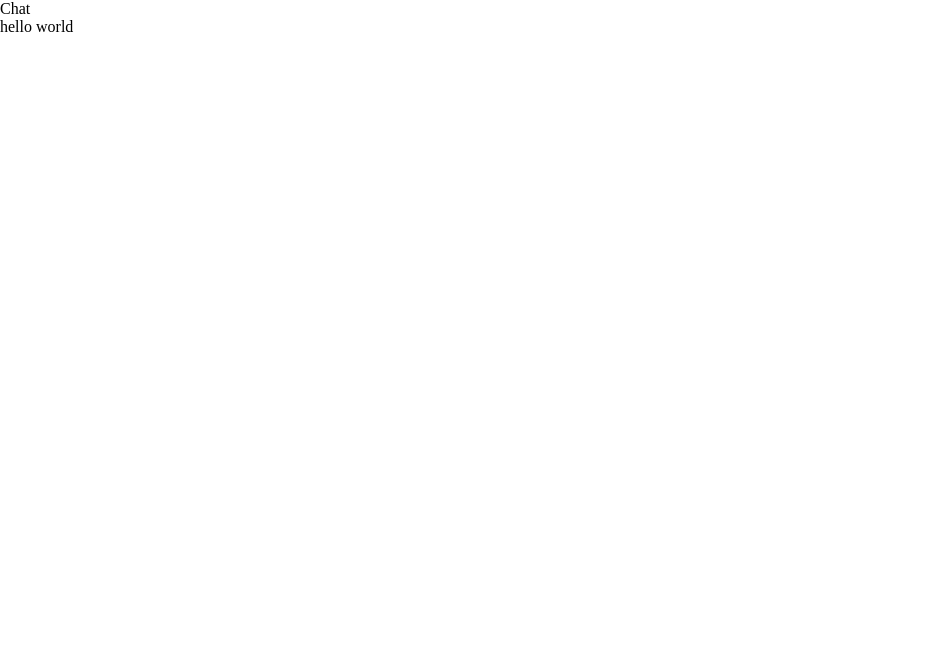
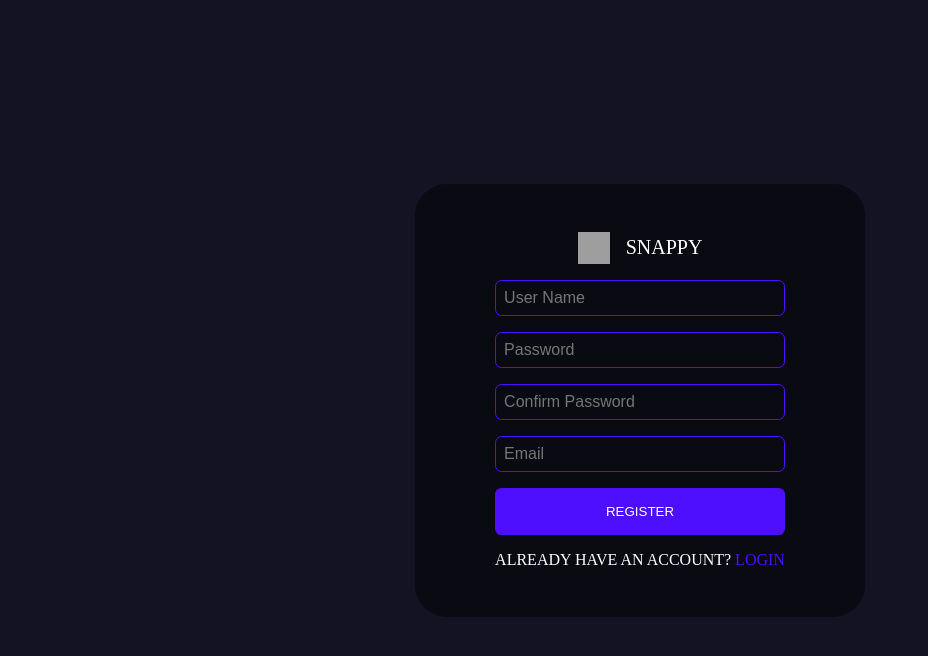
Before and after one commit to Joy-LJM/chat-app, a React (Create React App) app in the folder frontEnd/: page /register in a window 1280 px wide. Before the commit this address led to /. Shown: the top 656 px of the page, without its empty margins (0-928 px from the left). Built offline with nearby package versions, Linux system fonts and the light colour scheme; no server answers; sample sign-in values are in the browser's storage; grey boxes are pictures that could not be loaded.

Commit message:
install react-query

```diff
--- a/frontEnd/package.json
+++ b/frontEnd/package.json
@@ -3,6 +3,7 @@
   "version": "0.1.0",
   "private": true,
   "dependencies": {
+    "@tanstack/react-query": "^5.76.1",
     "axios": "^1.7.9",
     "buffer": "^6.0.3",
     "cra-template": "1.2.0",
--- a/frontEnd/src/pages/Register.jsx
+++ b/frontEnd/src/pages/Register.jsx
@@ -17,7 +17,7 @@ export default function Login() {
   const { username, password ,confirmPassword,email} = userInfo || {};
   const navigate = useNavigate();
   useEffect(()=>{
-    if(localStorage.getItem("userInfo")){
+    if(localStorage.getItem(process.env.REACT_APP_LOCALHOST_KEY)){
       navigate("/")
     }
   // eslint-disable-next-line react-hooks/exhaustive-deps
@@ -52,7 +52,7 @@ export default function Login() {
         if (code === SUCCESS_CODE) {
             navigate("/");
 
-          localStorage.setItem("userInfo",JSON.stringify(res.data?.user));
+          localStorage.setItem(process.env.USER_INFO,JSON.stringify(res.data?.user));
         } else {
           toast.error(message)
         }
```
Also changed, not shown: 1 other file (tests, documents, lock files or other folders).
